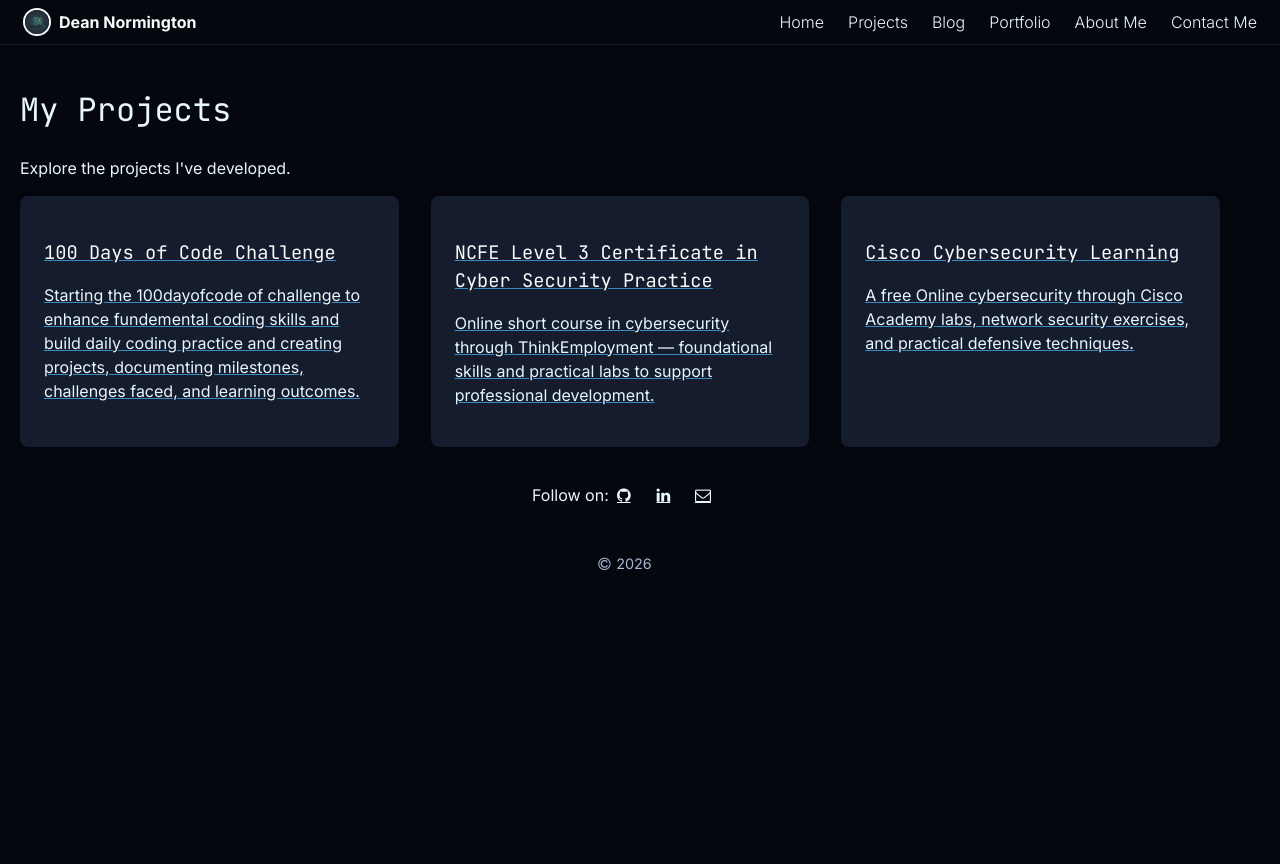
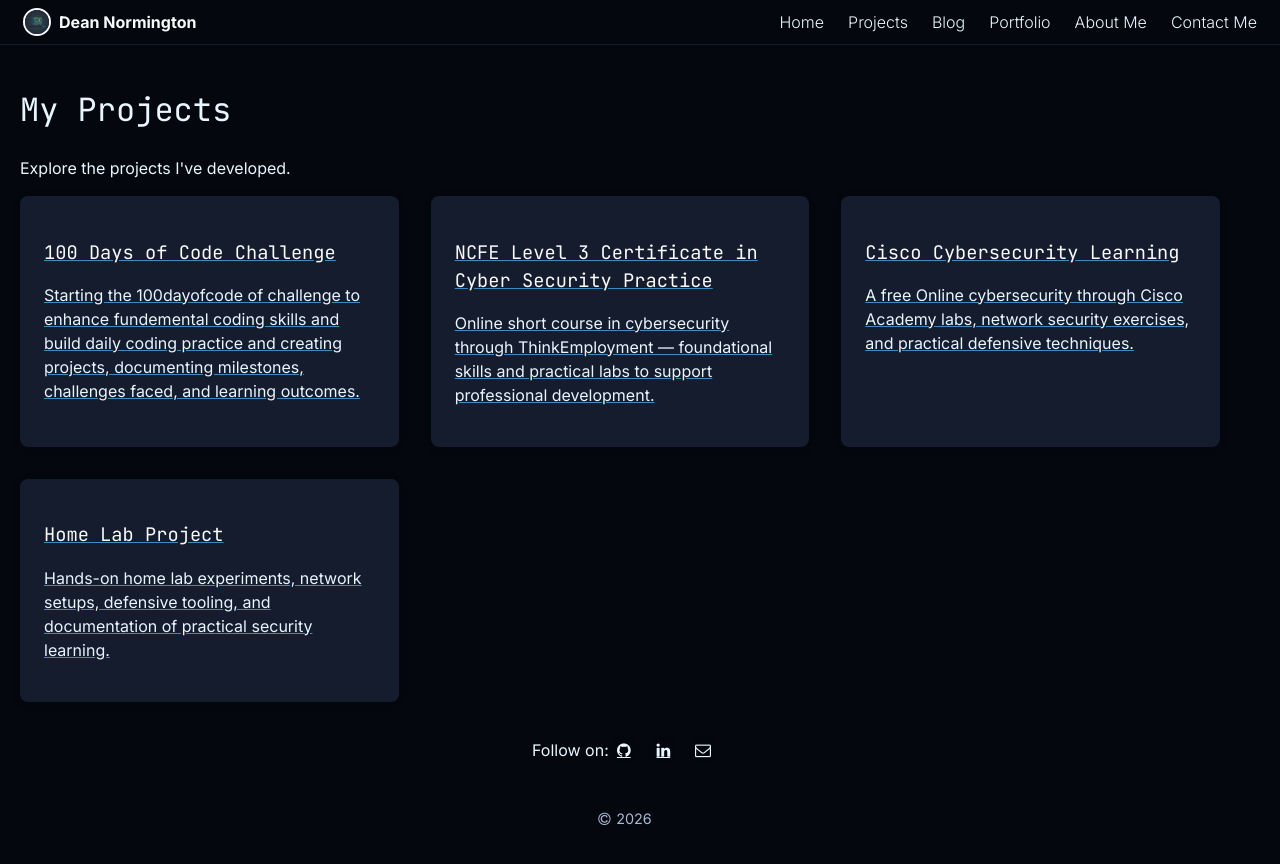
Before and after one commit to dean-js/dnormingtonlaw.uk, a Jekyll site: the page built from projects.md, in a window 1280 px wide. Shown: the top 864 px of the page. Built offline with Jekyll 4.4.1, drawn with Linux system fonts in a browser that asks for light colours.

Commit message:
Add Home Lab Project page and link; standardize homepage security card

```diff
--- a/projects.md
+++ b/projects.md
@@ -21,6 +21,10 @@ description: "Discover the projects that support Dean's transition from law to t
     <h3>Cisco Cybersecurity Learning</h3>
     <p>A free Online cybersecurity through Cisco Academy labs, network security exercises, and practical defensive techniques.</p>
   </a>
+  <a class="project-card" href="{{ '/projects/home-lab-project/' | relative_url }}">
+    <h3>Home Lab Project</h3>
+    <p>Hands-on home lab experiments, network setups, defensive tooling, and documentation of practical security learning.</p>
+  </a>
   </div>
   <!-- Add project details here -->
 </section>
```
Also changed, not shown: index.html (+6 -4 lines), projects/home-lab-project/index.md (added, +32 -0 lines).
